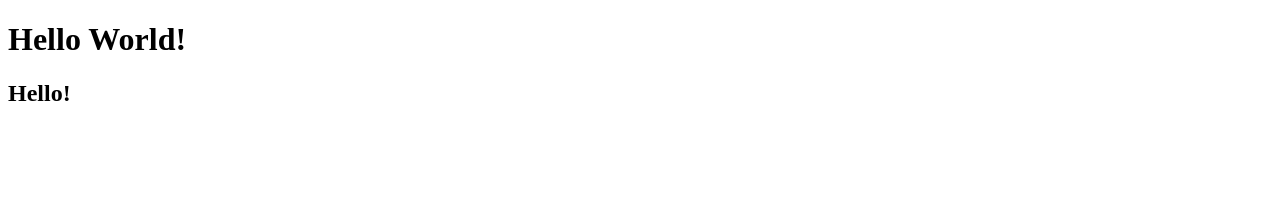
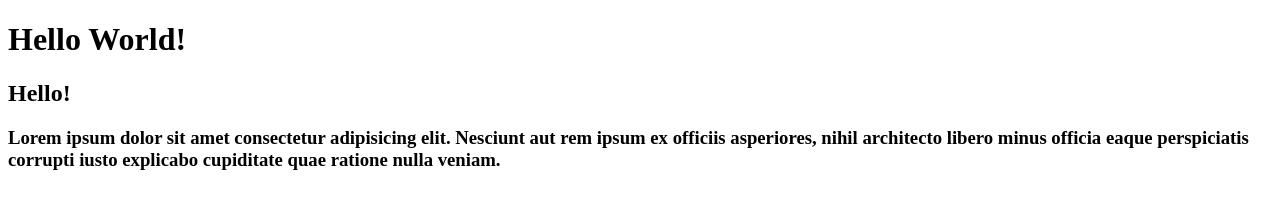
Before and after one commit to ant-tur/project, a plain HTML site: page index.html in a window 1280 px wide. Drawn offline with Linux system fonts and the light colour scheme.

Commit message:
added h3

```diff
--- a/index.html
+++ b/index.html
@@ -9,5 +9,6 @@
 <body>
     <h1>Hello World!</h1>
     <h2>Hello! </h2>
+    <h3>Lorem ipsum dolor sit amet consectetur adipisicing elit. Nesciunt aut rem ipsum ex officiis asperiores, nihil architecto libero minus officia eaque perspiciatis corrupti iusto explicabo cupiditate quae ratione nulla veniam.</h3>
 </body>
 </html>
```
